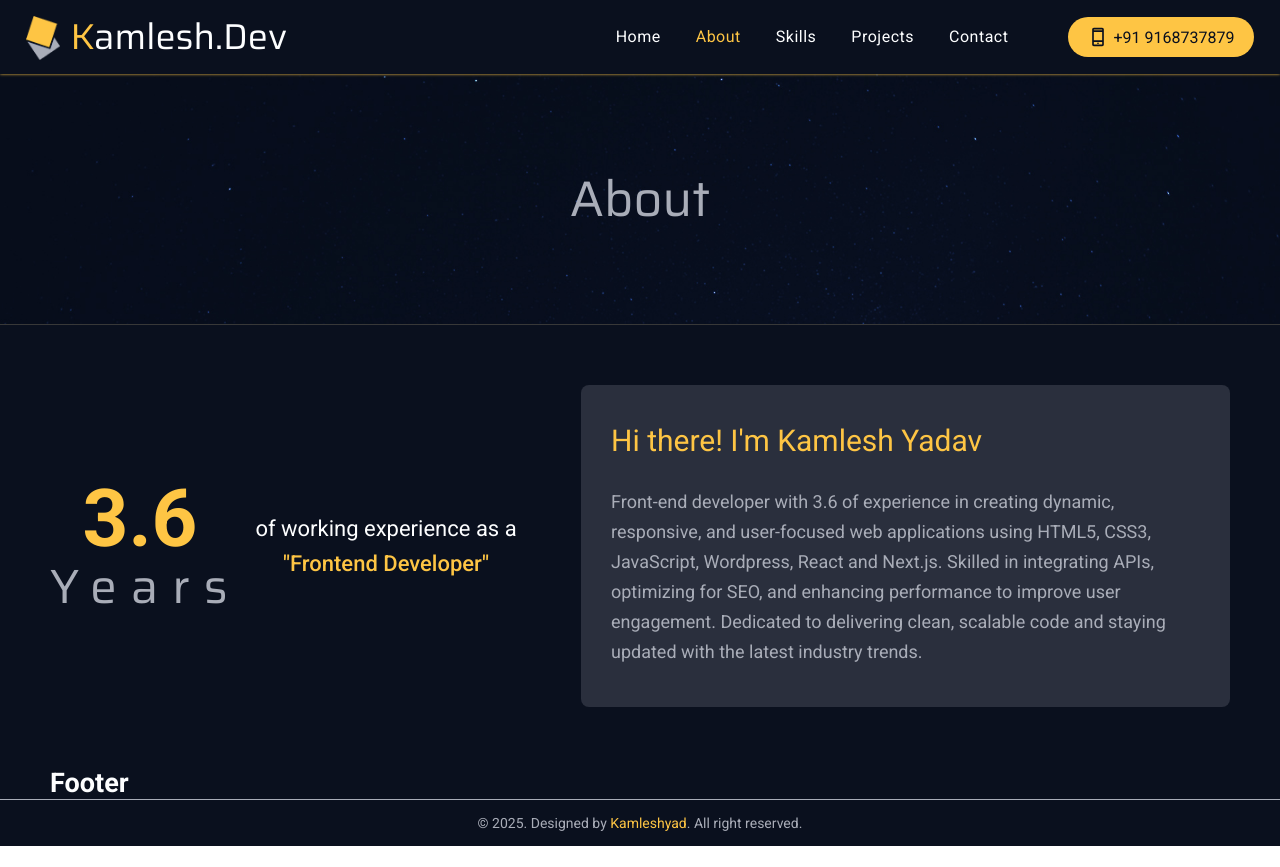
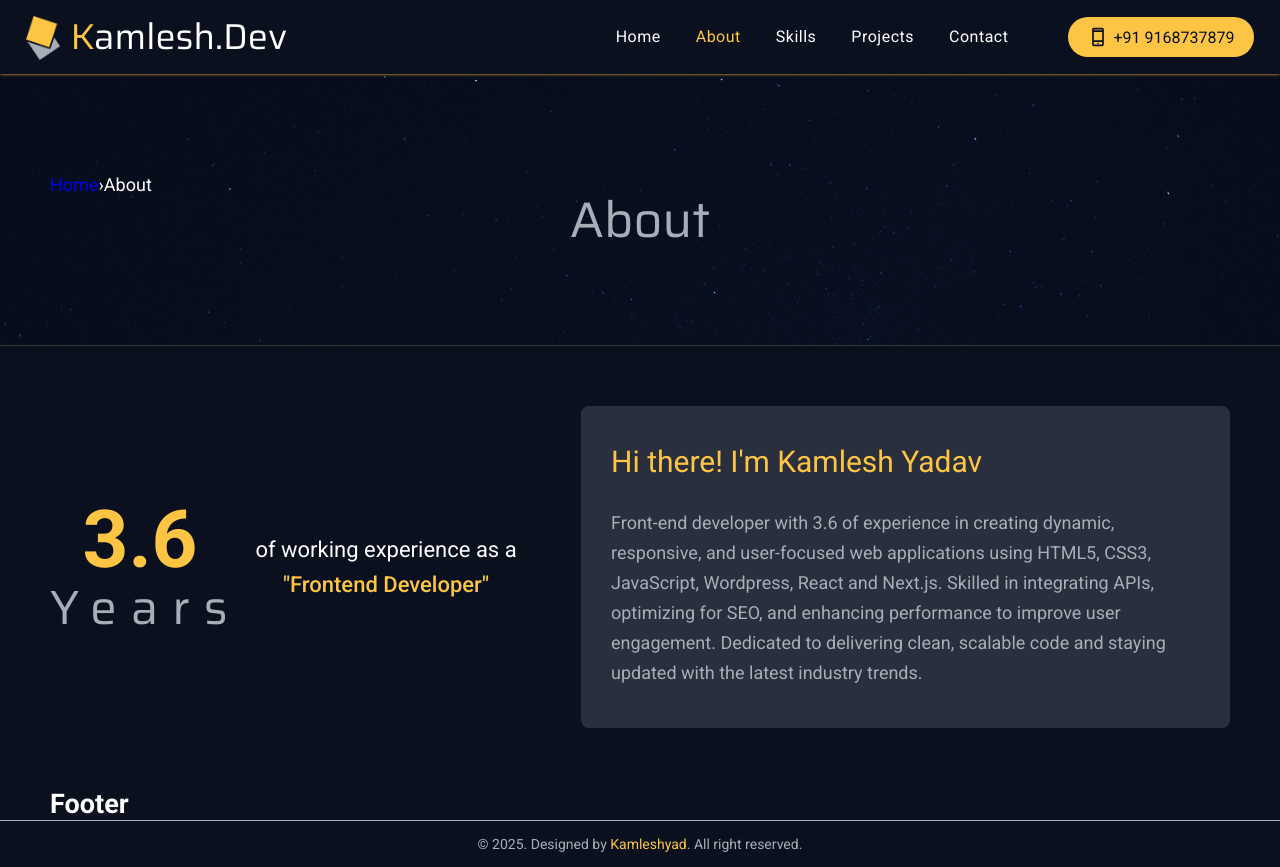
Before and after one commit to kamleshyad/next-portfolio, a Next.js app: page /about in a window 1280 px wide. Before the commit the page ends 846 px from the top, so only its background shows below. Built offline with nearby package versions, Linux system fonts and the light colour scheme.

Commit message:
breadcrumb added

```diff
--- /dev/null
+++ b/app/_components/molecules/breadcrumb/Breadcrumb.jsx
@@ -0,0 +1,36 @@
+'use client';
+
+import Link from "next/link";
+import { usePathname } from "next/navigation";
+
+export const Breadcrumb = () => {
+
+    const pathname  = usePathname();
+    const pathSegments = pathname.split("/").filter(Boolean);
+
+    const createBreadcrumbName = (segment) => {
+        return decodeURIComponent(segment)
+        .replace(/-/g, " ")
+        .replace(/\b\w/g, (l) => l.toUpperCase());
+    };
+
+    return (
+        <nav aria-label="breadcrumb" className="text-sm text-gray-500 space-x-2">
+        <Link href="/">Home</Link>
+        {pathSegments.map((segment, index) => {
+            const href = "/" + pathSegments.slice(0, index + 1).join("/");
+            const isLast = index === pathSegments.length - 1;
+            return (
+            <span key={href}>
+                {'\u203A'}
+                {isLast ? (
+                    <span>{createBreadcrumbName(segment)}</span>
+                ) : (
+                    <Link href={href}>{createBreadcrumbName(segment)}</Link>
+                )}
+            </span>
+            );
+        })}
+    </nav>
+    )
+}
--- a/app/_components/organisms/innerbanner/Innerbanner.jsx
+++ b/app/_components/organisms/innerbanner/Innerbanner.jsx
@@ -1,10 +1,13 @@
 import styles from './innerbanner.module.scss';
-import { Container } from "../container/Container"
+
+import { Container } from "../container/Container";
+import { Breadcrumb } from '../../molecules/breadcrumb/Breadcrumb';
 
 export const Innerbanner = ({pageTitle = ''}) => {
     return (
         <section className={styles.innerbnrsec} aria-labelledby='page-title'>
             <Container container="lg-">
+                <Breadcrumb />
                 <div className="innerbnrwrap">
                     <h1 id='page-title'>{pageTitle}</h1>
                 </div>
```
Also changed, not shown: app/utils/task.txt (added).
